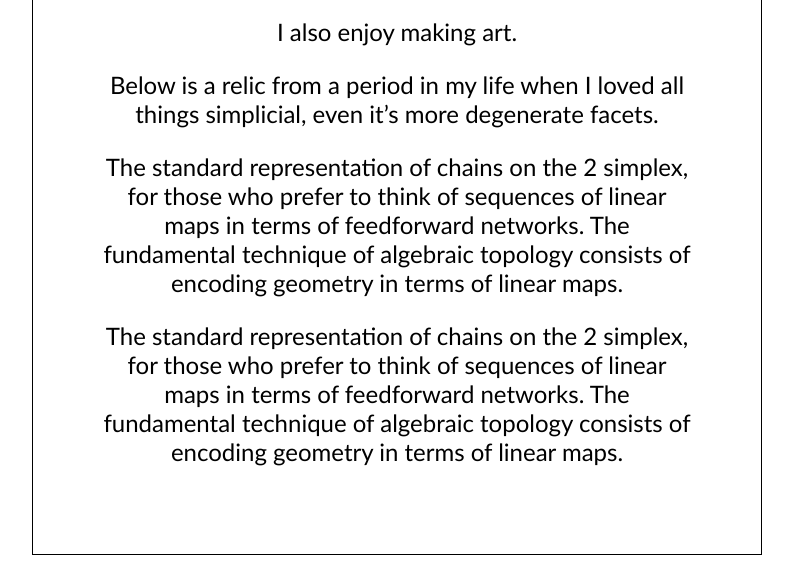
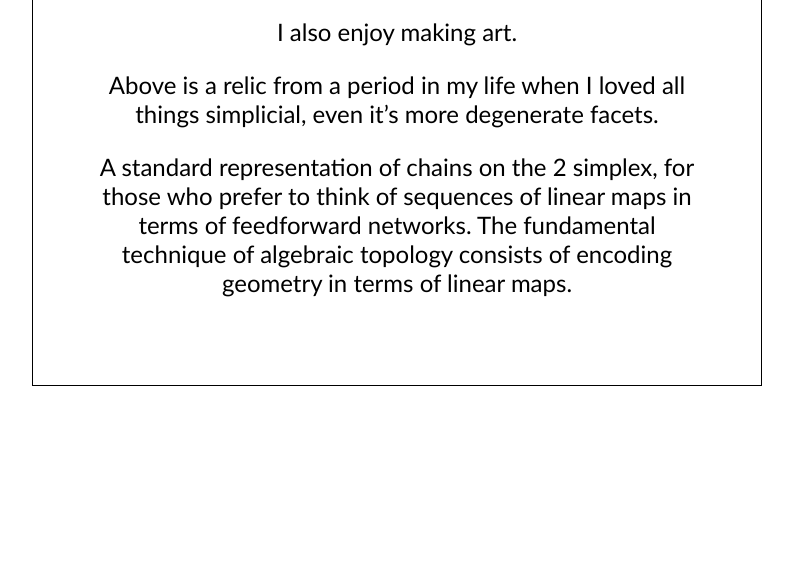
Before and after one commit to jeremy-p-mann/jeremypmannwebsite, a Gatsby site: page /artwork in a window 1280 px wide. Shown: the part 278-841 px from the top of the page, without its empty margins (243-1036 px from the left). After the commit the page ends 800 px from the top, so only its background shows below. Built offline with nearby package versions, Linux system fonts and the light colour scheme; Gatsby itself is replaced by a stand-in of ours.

Commit message:
fix artwork typo

```diff
--- a/src/pages/artwork.js
+++ b/src/pages/artwork.js
@@ -8,17 +8,11 @@ const Artwork = () => {
     <div>
       <Paragraph>I also enjoy making art.</Paragraph>
       <Paragraph>
-        Below is a relic from a period in my life when I loved all things
+        Above is a relic from a period in my life when I loved all things
         simplicial, even it’s more degenerate facets.
       </Paragraph>
       <Paragraph>
-        The standard representation of chains on the 2 simplex, for those who
-        prefer to think of sequences of linear maps in terms of feedforward
-        networks. The fundamental technique of algebraic topology consists of
-        encoding geometry in terms of linear maps.
-      </Paragraph>
-      <Paragraph>
-        The standard representation of chains on the 2 simplex, for those who
+        A standard representation of chains on the 2 simplex, for those who
         prefer to think of sequences of linear maps in terms of feedforward
         networks. The fundamental technique of algebraic topology consists of
         encoding geometry in terms of linear maps.
```
